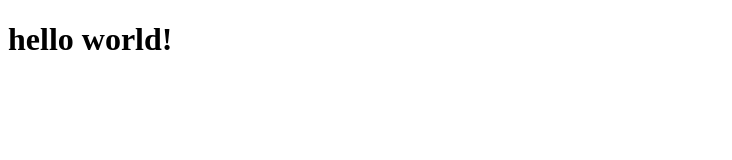
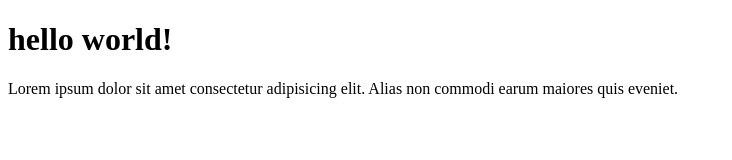
Before and after one commit to hbrifat/my-first-website, a plain HTML site: page index.html in a window 1280 px wide. Shown: the whole page, without its empty margins (0-732 px from the left). Drawn offline with Linux system fonts and the light colour scheme.

Commit message:
adding paragraph

```diff
--- a/index.html
+++ b/index.html
@@ -9,5 +9,6 @@
   <h1>
     hello world!
   </h1>
+  <p>Lorem ipsum dolor sit amet consectetur adipisicing elit. Alias non commodi earum maiores quis eveniet.</p>
 </body>
 </html>
```
